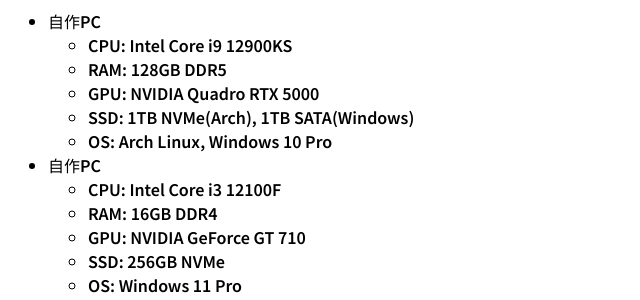
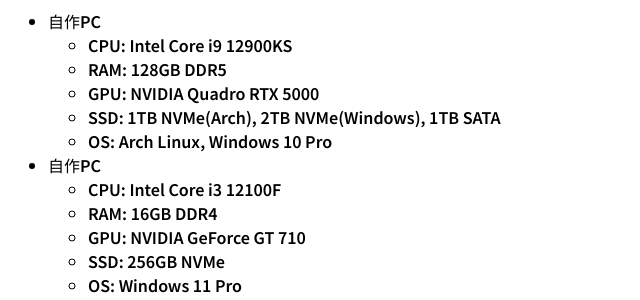
Before and after one commit to t-sasaki915/t-sasaki-net, a Jekyll site: the page built from docs/index.md, in a window 1280 px wide and 900 px high, scrolled down 1733 px. Shown: the part 155-455 px from the top of the window, without its empty margins (0-640 px from the left). Built offline with Jekyll 4.4.1, drawn with Linux system fonts in a browser that asks for light colours; Markdown is read by kramdown in place of the engine named in the settings.

Commit message:
Update index.md

```diff
--- a/docs/index.md
+++ b/docs/index.md
@@ -83,7 +83,7 @@
   - CPU: Intel Core i9 12900KS
   - RAM: 128GB DDR5
   - GPU: NVIDIA Quadro RTX 5000
-  - SSD: 1TB NVMe(Arch), 1TB SATA(Windows)
+  - SSD: 1TB NVMe(Arch), 2TB NVMe(Windows), 1TB SATA
   - OS: Arch Linux, Windows 10 Pro
 - 自作PC
   - CPU: Intel Core i3 12100F
```
